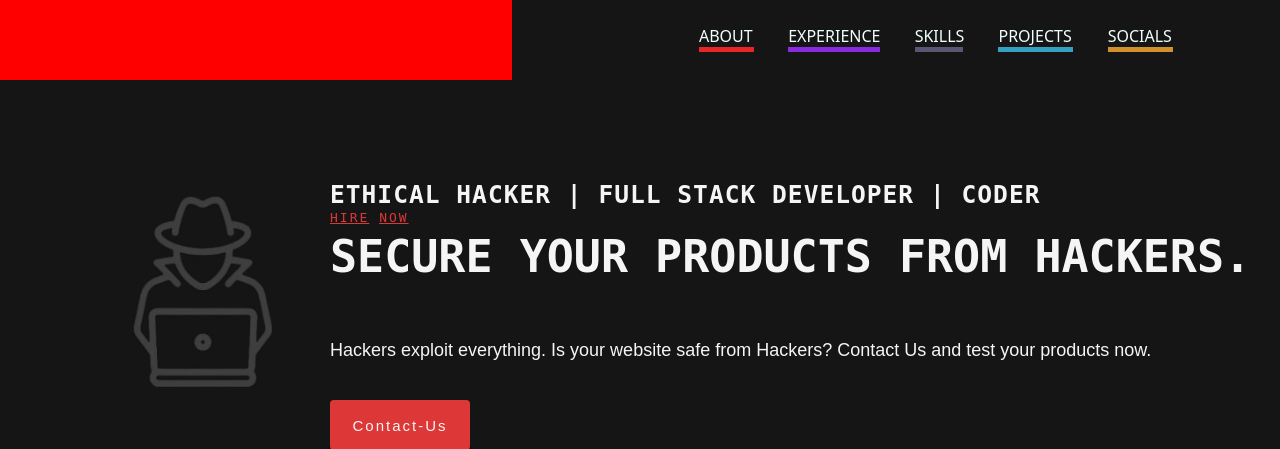
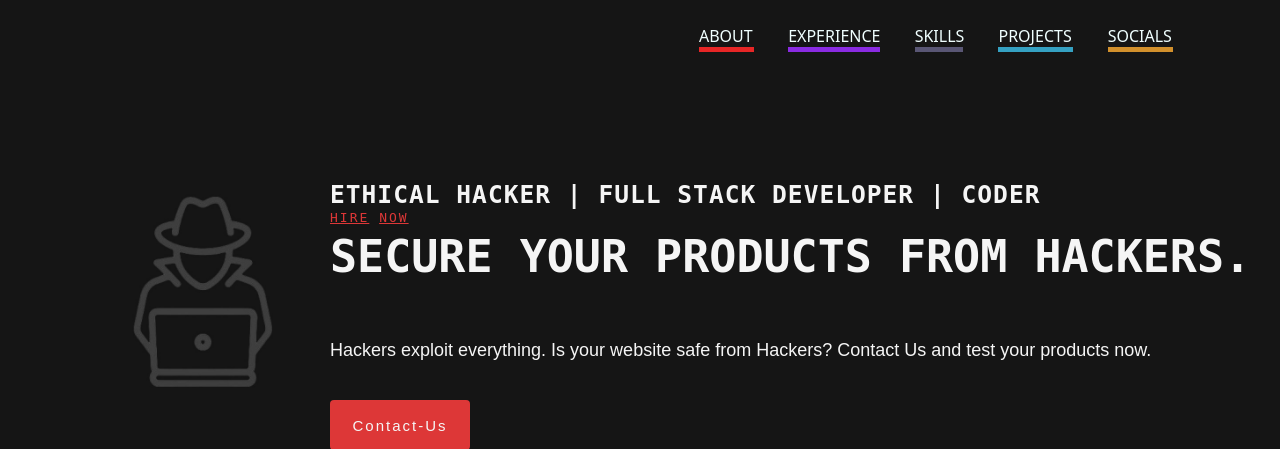
Before and after one commit to InTruder-Sec/deep.github.io, a PHP site: page / in a window 1280 px wide. Shown: the top 449 px of the page. Run offline with PHP 8.4, Linux system fonts and the light colour scheme.

Commit message:
display changes

```diff
--- a/home.html
+++ b/home.html
@@ -98,7 +98,6 @@
                         </div>
                     </div>
                 </div>
-                <div class="vtf-display-image"></div>
             </div>
             <div class="vtf-exp" onclick="vtfDiscription()" onmouseover="displayVtf()" onmouseout="out()">
                 <img class="vtf-img" height="350px" width="350px" src="./src/vtf-image.png"
--- a/js/script.js
+++ b/js/script.js
@@ -63,7 +63,6 @@ function vtfDiscription() {
     document.getElementById("vtf-dis").style.height = "100%";
     document.getElementById("exit").style.display = "block";
     document.getElementById("close-arrow").style.transform = 'rotate(45deg)';
-    document.getElementById("vtf-display-image").style.marginTop = "0%";
 }
 
 function owaspDiscription() {
--- a/style/style.css
+++ b/style/style.css
@@ -656,7 +656,6 @@ a {
   position: fixed;
   transition: 0.8s;
   z-index: 4;
-  margin-left: 40%;
 }
 .close-button {
   display: none;
@@ -688,16 +687,7 @@ a {
   background-color: rgb(0, 0, 0);
 }
 
-.vtf-display-image {
-  height: 10%;
-  bottom: 0;
-  background-color: red;
-  width: 40%;
-  top: 0;
-  position: absolute;
-  transition: 0.8s;
-  z-index: 4;
-}
+
 
 .vtf-exp {
   height: 400px;
```
